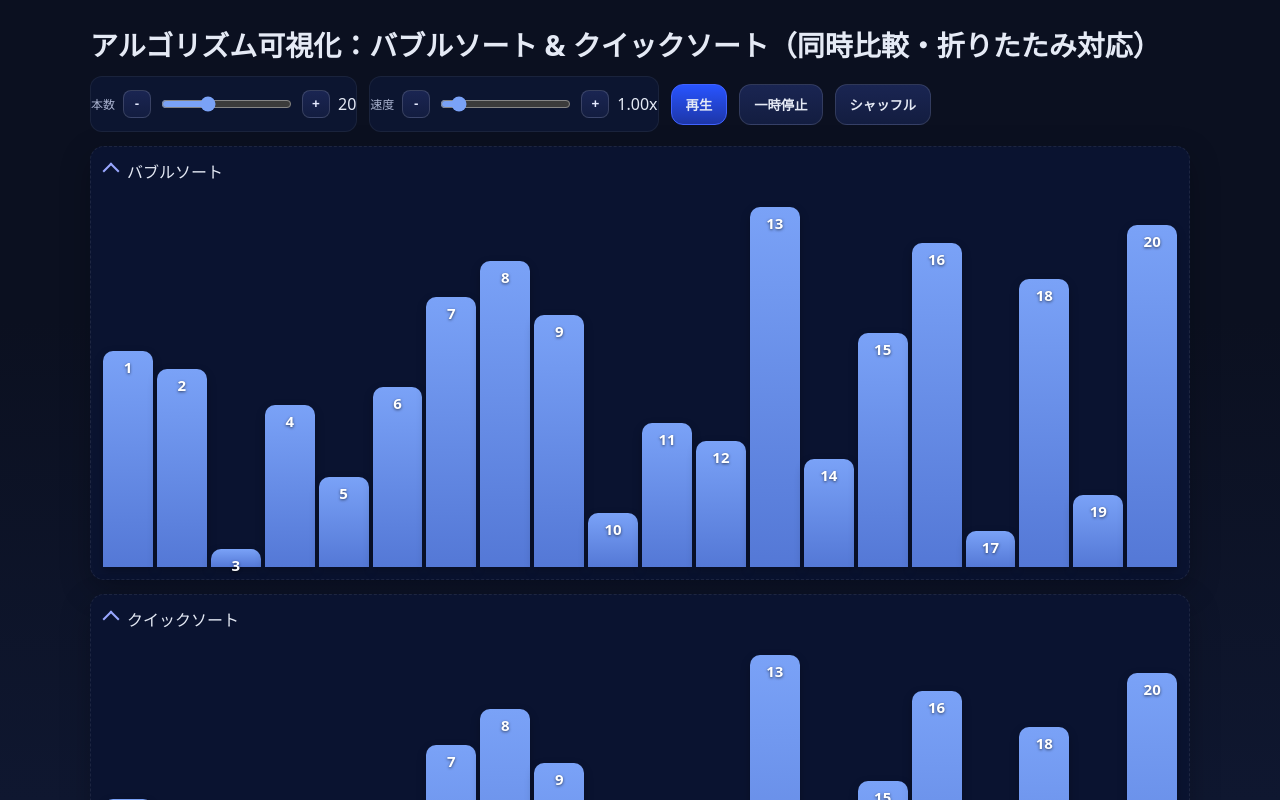
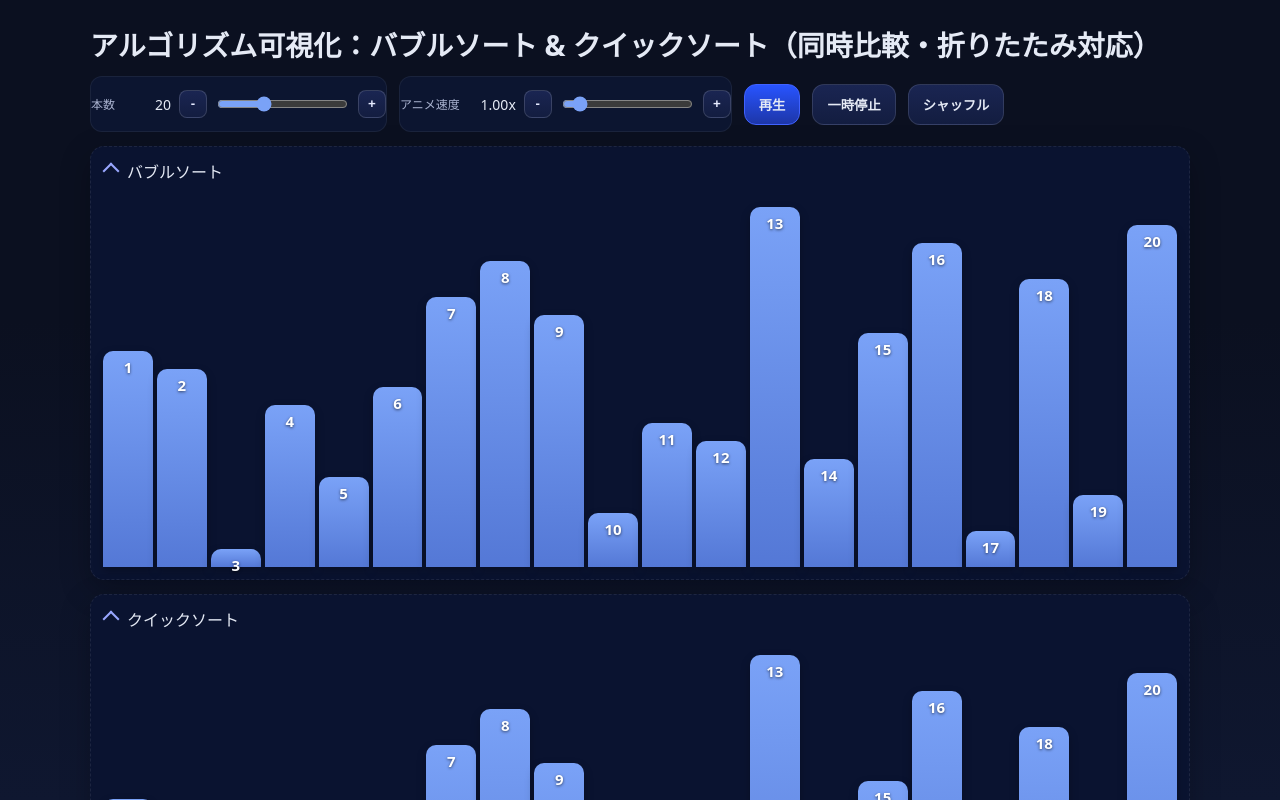
Before and after one commit to shin4488/algorithm-visualizer, a React (Vite) app: page / in a window 1280 px wide. Shown: the top 800 px of the page. Built offline with nearby package versions, Linux system fonts and the light colour scheme.

Commit message:
feat: move size and speed readouts

```diff
--- a/src/App.tsx
+++ b/src/App.tsx
@@ -146,6 +146,7 @@ export default function App() {
       <div className="toolbar">
         <div className="group stepper">
           <label>本数</label>
+          <span className="value">{size}</span>
           <button className="stepperBtn" onClick={decSize}>
             -
           </button>
@@ -159,10 +160,10 @@ export default function App() {
           <button className="stepperBtn" onClick={incSize}>
             +
           </button>
-          <span>{size}</span>
         </div>
         <div className="group stepper">
-          <label>速度</label>
+          <label>アニメ速度</label>
+          <span className="value">{speed.toFixed(2)}x</span>
           <button className="stepperBtn" onClick={decSpeed}>
             -
           </button>
@@ -177,7 +178,6 @@ export default function App() {
           <button className="stepperBtn" onClick={incSpeed}>
             +
           </button>
-          <span>{speed.toFixed(2)}x</span>
         </div>
         <button className="btn primary" onClick={play}>
           再生
--- a/src/styles.css
+++ b/src/styles.css
@@ -107,6 +107,11 @@ input[type="range"] {
 }
 .stepper .stepperBtn:active {
   transform: scale(0.96);
+}
+.stepper .value {
+  min-width: 48px;
+  text-align: right;
+  font-size: 14px;
 }
 .btn {
   appearance: none;
```
